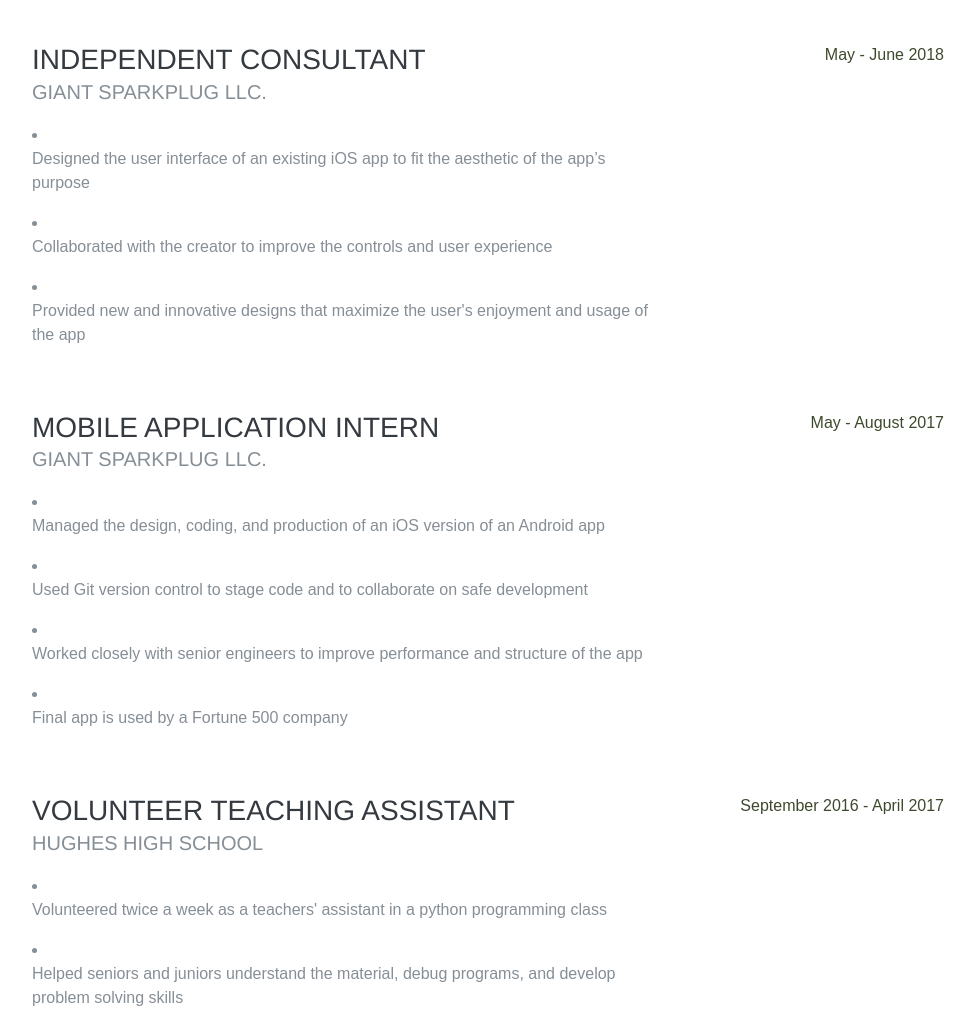
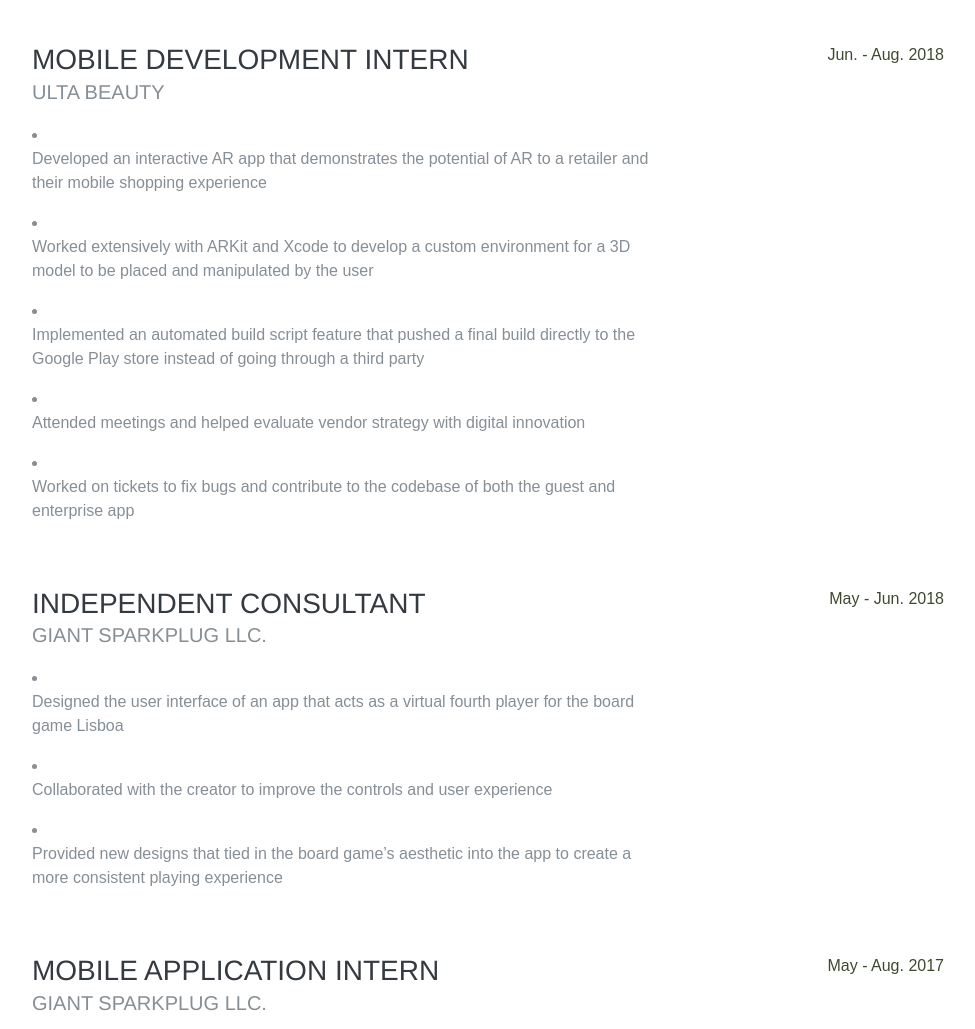
Before and after one commit to maddie-eckhart/Website, a plain HTML site: page index.html in a window 1280 px wide. Shown: the part 920-1949 px from the top of the page, without its empty margins (288-1263 px from the left). Drawn offline with nearby package versions, Linux system fonts and the light colour scheme.

Commit message:
update experience and resume

```diff
--- a/index.html
+++ b/index.html
@@ -80,20 +80,48 @@
 
 					<div class="resume-item d-flex flex-column flex-md-row mb-5">
             <div class="resume-content mr-auto">
+              <h3 class="mb-0">Mobile Development Intern</h3>
+              <div class="subheading mb-3">Ulta Beauty</div>
+              	<li>
+										<p>Developed an interactive AR app that demonstrates the potential of AR to a retailer
+											and their mobile shopping experience</p>
+								</li>
+								<li>
+										<p>Worked extensively with ARKit and Xcode to develop a custom environment for a 3D model
+											to be placed and manipulated by the user</p>
+								</li>
+								<li>
+										<p>Implemented an automated build script feature that pushed a final build directly to the
+											Google Play store instead of going through a third party</p>
+								</li>
+								<li>
+									<p>Attended meetings and helped evaluate vendor strategy with digital innovation</p>
+								</li>
+								<li>
+									<p>Worked on tickets to fix bugs and contribute to the codebase of both the guest and enterprise app</p>
+								</li>
+            </div>
+            <div class="resume-date text-md-right">
+              <span class="text-primary">Jun. - Aug. 2018</span>
+            </div>
+					</div>
+
+					<div class="resume-item d-flex flex-column flex-md-row mb-5">
+            <div class="resume-content mr-auto">
               <h3 class="mb-0">Independent Consultant</h3>
               <div class="subheading mb-3">Giant Sparkplug LLC.</div>
               	<li>
-										<p>Designed the user interface of an existing iOS app to fit the aesthetic of the app’s purpose</p>
+										<p>Designed the user interface of an app that acts as a virtual fourth player for the board game Lisboa</p>
 								</li>
 								<li>
 										<p>Collaborated with the creator to improve the controls and user experience</p>
 								</li>
 								<li>
-										<p>Provided new and innovative designs that maximize the user's enjoyment and usage of the app</p>
+										<p>Provided new designs that tied in the board game’s aesthetic into the app to create a more consistent playing experience</p>
 								</li>
             </div>
             <div class="resume-date text-md-right">
-              <span class="text-primary">May - June 2018</span>
+              <span class="text-primary">May - Jun. 2018</span>
             </div>
 					</div>
 
@@ -102,20 +130,17 @@
               <h3 class="mb-0">Mobile Application Intern</h3>
               <div class="subheading mb-3">Giant Sparkplug LLC.</div>
               	<li>
-										<p>Managed the design, coding, and production of an iOS version of an Android app</p>
+										<p>Analyzed and constructed data maps for the iOS app and connected user input to the model</p>
 								</li>
 								<li>
-										<p>Used Git version control to stage code and to collaborate on safe development</p>
+										<p>Worked closely with senior engineers to build out the app from scratch and develop its hierarchy using OOP</p>
 								</li>
 								<li>
-										<p>Worked closely with senior engineers to improve performance and structure of the app</p>
-								</li>
-								<li>
-										<p>Final app is used by a Fortune 500 company</p>
+										<p>Focused mainly on saving user input to disk and configuring the camera and photo library in the app</p>
 								</li>
             </div>
             <div class="resume-date text-md-right">
-              <span class="text-primary">May - August 2017</span>
+              <span class="text-primary">May - Aug. 2017</span>
             </div>
           </div>
 
```
Also changed, not shown: 1 other file.
